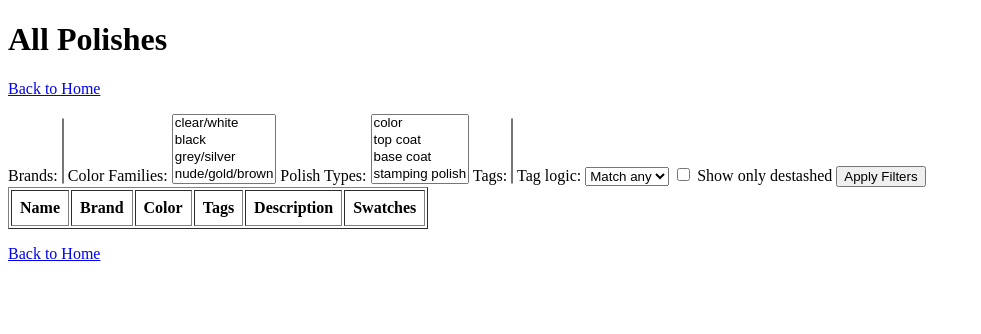
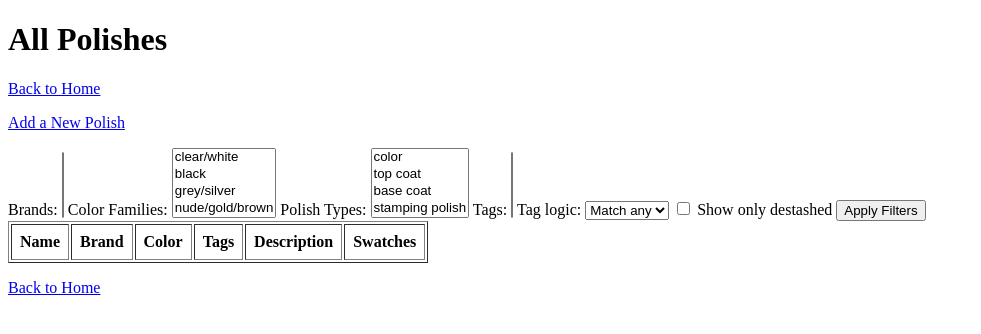
Before and after one commit to mbvillalonga/nail-polish-db, a Flask app: page /polishes in a window 1280 px wide. Shown: the top 334 px of the page, without its empty margins (0-981 px from the left). Run offline with Flask 3, Linux system fonts and the light colour scheme; lists and menus that the app fills with data are empty.

Commit message:
CRUD work for usage (mani) log

```diff
--- a/app.py
+++ b/app.py
@@ -2,11 +2,13 @@ from flask import Flask, render_template, request, redirect, url_for, flash, sen
 from models import db, migrate, Polish, Brand, Tag, ManiLog
 from dotenv import load_dotenv
 from sqlalchemy import func
+from datetime import datetime
 import os
+import json
 
 """
 app.py
-Set up a basic route to display polish inventory and add new records.
+Set up routes for nail-polish-db: display polish inventory, display mani logs, and add new records.
 Mercedes Villalonga, 2025
 """
 
@@ -39,9 +41,72 @@ def create_app():
             "index.html", polishes=polishes
         )  # render index.html template
 
+    # Route for displaying all polishes and info: brand, color, etc.
+    @app.route("/polishes")
+    def view_polishes():
+        #polishes = Polish.query.order_by(Polish.name).all()
+        #return render_template("polishes.html", polishes=polishes)
+
+        polishes_query = Polish.query
+
+        # Get filter parameters
+        brand_ids = request.args.getlist("brand_id")
+        colors = request.args.getlist("color_family")
+        types = request.args.getlist("polish_type")
+        tag_ids = request.args.getlist("tag")
+        tag_logic = request.args.get("tag_logic", "or")
+        destashed_only = request.args.get("destashed")
+
+        # Apply filters dynamically
+        if brand_ids:
+            polishes_query = polishes_query.filter(Polish.brand_id.in_(brand_ids))
+
+        if colors:
+            polishes_query = polishes_query.filter(Polish.color_family.in_(colors))
+
+        if types:
+            polishes_query = polishes_query.filter(Polish.polish_type.in_(types))
+
+        if destashed_only:
+            polishes_query = polishes_query.filter_by(destashed_flag=True)
+
+        if tag_ids:
+            tag_ids = [int(tid) for tid in tag_ids]
+
+            if tag_logic == "and":
+                for tag_id in tag_ids:
+                    polishes_query = polishes_query.filter(Polish.tag.any(Tag.id == tag_id))
+            else:
+                polishes_query = polishes_query.filter(Polish.tag.any(Tag.id.in_(tag_ids)))
+
+        polishes = polishes_query.order_by(Polish.name).all()
+
+        # Pass data needed for filter form dropdowns
+        all_brands = Brand.query.order_by(Brand.name).all()
+        brand_names = [b.name for b in Brand.query.order_by(Brand.name).all()]
+
+        all_tags = Tag.query.order_by(Tag.name).all()
+
+        color_families = list(Polish.color_family.property.columns[0].type.enums)
+        color_families_options = Polish.color_family.property.columns[0].type.enums
+
+        polish_types = list(Polish.polish_type.property.columns[0].type.enums)
+
+        return render_template(
+            "polishes.html",
+            polishes=polishes,
+            all_brands=all_brands,
+            brand_names=brand_names,
+            all_tags=all_tags,
+            color_families=color_families,
+            color_families_options=color_families_options,
+            polish_types=polish_types,
+            request=request,
+        )
+
     # Route for adding a new polish record
-    @app.route("/add", methods=["GET", "POST"])
-    def add():
+    @app.route("/polishes/add", methods=["GET", "POST"])
+    def add_polish():
         brands = Brand.query.order_by(Brand.name).all()
 
         # Color family labels
@@ -130,76 +195,13 @@ def create_app():
             return redirect(url_for("index"))  # return to home page
 
         return render_template(
-            "add.html",
+            "add_polish.html",
             brands=brands,
             color_family_labels = color_family_labels,
             polish_type_labels = polish_type_labels
-        )  # displays the add.html form
+        )  # displays the add_polish.html form
 
-    # Route for displaying all polishes and info: brand, color, etc.
-    @app.route("/polishes")
-    def view_polishes():
-        #polishes = Polish.query.order_by(Polish.name).all()
-        #return render_template("polishes.html", polishes=polishes)
-
-        polishes_query = Polish.query
-
-        # Get filter parameters
-        brand_ids = request.args.getlist("brand_id")
-        colors = request.args.getlist("color_family")
-        types = request.args.getlist("polish_type")
-        tag_ids = request.args.getlist("tag")
-        tag_logic = request.args.get("tag_logic", "or")
-        destashed_only = request.args.get("destashed")
-
-        # Apply filters dynamically
-        if brand_ids:
-            polishes_query = polishes_query.filter(Polish.brand_id.in_(brand_ids))
-
-        if colors:
-            polishes_query = polishes_query.filter(Polish.color_family.in_(colors))
-
-        if types:
-            polishes_query = polishes_query.filter(Polish.polish_type.in_(types))
-
-        if destashed_only:
-            polishes_query = polishes_query.filter_by(destashed_flag=True)
-
-        if tag_ids:
-            tag_ids = [int(tid) for tid in tag_ids]
-
-            if tag_logic == "and":
-                for tag_id in tag_ids:
-                    polishes_query = polishes_query.filter(Polish.tag.any(Tag.id == tag_id))
-            else:
-                polishes_query = polishes_query.filter(Polish.tag.any(Tag.id.in_(tag_ids)))
-
-        polishes = polishes_query.order_by(Polish.name).all()
-
-        # Pass data needed for filter form dropdowns
-        all_brands = Brand.query.order_by(Brand.name).all()
-        brand_names = [b.name for b in Brand.query.order_by(Brand.name).all()]
-
-        all_tags = Tag.query.order_by(Tag.name).all()
-
-        color_families = list(Polish.color_family.property.columns[0].type.enums)
-        color_families_options = Polish.color_family.property.columns[0].type.enums
-
-        polish_types = list(Polish.polish_type.property.columns[0].type.enums)
-
-        return render_template(
-            "polishes.html",
-            polishes=polishes,
-            all_brands=all_brands,
-            brand_names=brand_names,
-            all_tags=all_tags,
-            color_families=color_families,
-            color_families_options=color_families_options,
-            polish_types=polish_types,
-            request=request,
-        )
-
-    # route for handling in-line updates
+    # Route for handling in-line updates
     @app.route("/update_polish_field", methods=["POST"])
     def update_polish_field():
         data = request.get_json()
@@ -233,103 +235,92 @@ def create_app():
         mani_logs = ManiLog.query.order_by(ManiLog.mani_date.desc()).all()
         return render_template("mani_logs.html", mani_logs=mani_logs)
 
-    # # Route for adding new mani log
-    # # Route for adding a new polish record
-    # @app.route("/manis/add", methods=["GET", "POST"])
-    # def add():
-    #     brands = Brand.query.order_by(Brand.name).all()
+    # Route for adding new mani log
+    @app.route("/manis/add", methods=["GET", "POST"])
+    def add_mani():
+        if request.method == "POST":  # when user submits the form:
+            # extract date
+            date_str = request.form["date"]
+            mani_date = datetime.strptime(date_str, "%Y-%m-%d").date()
 
-    #     # Color family labels
-    #     color_family_labels = {
-    #         "clear/white": "Clear / White",
-    #         "black": "Black",
-    #         "grey/silver": "Grey / Silver",
-    #         "nude/gold/brown": "Nude / Gold / Brown",
-    #         "red": "Red",
-    #         "coral/orange": "Coral / Orange",
-    #         "yellow": "Yellow",
-    #         "green": "Green",
-    #         "teal/turq/aqua": "Teal / Turquoise / Aqua",
-    #         "blue": "Blue",
-    #         "indigo": "Indigo",
-    #         "violet": "Violet",
-    #         "fuchsia": "Fuchsia",
-    #         "pink": "Pink",
-    #         "base/top coat": "Base / Top Coat"
-    #     }
+            # extract polishes used
+            polishes_json = request.form.get("polishes_used", "[]")
+            try:
+                selected_polishes = json.loads(polishes_json)
+                polish_ids = [int(item["value"]) for item in selected_polishes]
+            except (ValueError, KeyError, TypeError):
+                polish_ids = []
 
-    #     polish_type_labels = {
-    #         "color": "Color",
-    #         "top coat": "Top Coat",
-    #         "base coat": "Base Coat",
-    #         "stamping polish": "Stamping Polish",
-    #         "other": "Other"
-    #     }
+            polishes_used = Polish.query.filter(Polish.id.in_(polish_ids)).all()
 
-    #     if request.method == "POST":  # when user submits the form:
-    #         name = request.form["name"].strip()  # extract polish name
+            # extract tags
+            tags_json = request.form.get("tags", "[]")
+            try:
+                selected_tags = json.loads(tags_json)
+                tag_names = [item["value"].strip().lower() for item in selected_tags]
+            except (ValueError, KeyError, TypeError):
+                tag_names = []
+            #tag_names = json.loads(tag_raw)
+            #tag_names = [t.strip().lower() for t in tag_names if t.strip()]
 
-    #         # brand
-    #         selected_brand = request.form["brand"]
-    #         new_brand_input = request.form.get("new_brand", "").strip()
+            tags = []
 
-    #         if selected_brand == "new" and new_brand_input:
-    #             brand = Brand.query.filter_by(name=new_brand_input).first()
-    #             if not brand:
-    #                 brand = Brand(name=new_brand_input, type="unknown")
-    #                 db.session.add(brand)
-    #                 db.session.commit()
-    #         else:
-    #             brand = Brand.query.filter_by(id=int(selected_brand)).first()
+            for tag_name in tag_names:
+                tag = Tag.query.filter_by(name=tag_name).first() # check if this tag already exists in the Tag table
+                if not tag: # if it doesn't exist yet
+                    tag = Tag(name=tag_name) # stage a new record in Tag table
+                    db.session.add(tag) # add new Tag record
+                tags.append(tag) # add existing Tag name to mani_logs.tags
 
-    #         if not brand:
-    #             flash("Brand could not be determined.", "error")
-    #             return redirect(url_for("add_polish"))
+            # check if a ManiLog record exists for this date already
+            existing = ManiLog.query.filter_by(mani_date=mani_date).first()
 
-    #         color_family = request.form.get("color_family") # extract color
-    #         if color_family == "":
-    #             color_family = None
+            if not existing:
+                new_mani = ManiLog( # create new ManiLog record
+                    mani_date=mani_date,
+                    polish=polishes_used,
+                    tag=tags
+                )
+                db.session.add(new_mani)  # save to ManiLogs table
+                db.session.commit()
+                flash(f"Manicure Log added for {new_mani.mani_date}", "success")
+            #else: # add logic here so that I check whether the mani record on that date includes the same polishes;
+                #if not, log a new ManiLog on the same date (different ID)
 
-    #         full_desc = request.form.get("full_desc", "").strip() # extract description
+            return redirect(url_for("mani_logs"))  # return to list of mani logs
 
-    #         polish_type = request.form["polish_type"] # extract polish type
+        return render_template("add_mani.html")  # displays the add_mani.html form, if add was unsuccessful
 
-    #         # extract tags
-    #         tag_names = request.form.get("tags", "").split(",")
-    #         tag_names = [t.strip().lower() for t in tag_names if t.strip()] #
-    #         tags = []
+    # Search route for polishes
+    @app.route("/search/polishes")
+    def search_polishes():
+        query = request.args.get("q", "").strip().lower()
 
-    #         for tag_name in tag_names:
-    #             tag = Tag.query.filter_by(name=tag_name).first()
-    #             if not tag:
-    #                 tag = Tag(name=tag_name)
-    #                 db.session.add(tag)
-    #             tags.append(tag)
+        results = (
+            db.session.query(Polish.id, Polish.name, Brand.name)
+            .join(Brand)
+            .filter(Polish.name.ilike(f"%{query}%"))
+            .limit(10)
+            .all()
+        )
 
-    #         # check if polish exists for this brand
-    #         existing = Polish.query.filter_by(name=name, brand_id=brand.id).first()
+        return jsonify([
+            {
+                "value": str(pid),
+                "label": f"{pname} ({bname})"
+            }
+            for pid, pname, bname in results
+        ])
 
-    #         if not existing:
-    #             new_polish = Polish( # create new record
-    #                 name=name,
-    #                 polish_type=polish_type,
-    #                 brand_id=brand.id,
-    #                 color_family=color_family,
-    #                 full_desc=full_desc,
-    #                 tag=tags
-    #             )
-    #             db.session.add(new_polish)  # save to table
-    #             db.session.commit()
-    #             flash(f"Polish added: {new_polish.name} by {brand.name}", "success")
+    # Search route for tags
+    @app.route("/search/tags")
+    def search_tags():
+        query = request.args.get("q", "").strip().lower()
+        if not query:
+            return jsonify([])
 
-    #         return redirect(url_for("index"))  # return to home page
-
-    #     return render_template(
-    #         "add.html",
-    #         brands=brands,
-    #         color_family_labels = color_family_labels,
-    #         polish_type_labels = polish_type_labels
-    #     )  # displays the add.html form
+        matches = Tag.query.filter(Tag.name.ilike(f"%{query}%")).order_by(Tag.name).limit(10).all()
+        return jsonify([tag.name for tag in matches])
 
     # Route for accessing my data
     @app.route("/my_data/<path:filename>")
--- a/static/style.css
+++ b/static/style.css
@@ -37,3 +37,19 @@
     flex-wrap: wrap;
     gap: 6px;
 }
+
+.tagify__dropdown {
+    max-width: 400px;
+    font-size: 0.95rem;
+}
+
+.tagify__dropdown__item {
+    padding: 6px 10px;
+    white-space: nowrap;
+    overflow: hidden;
+    text-overflow: ellipsis;
+}
+
+.tagify__tag-text {
+    white-space: nowrap;
+}
--- a/templates/index.html
+++ b/templates/index.html
@@ -16,7 +16,7 @@
     {% endwith %}
     <h1>Nail Polish Collection</h1>
     <h2>UNDER CONSTRUCTION - I am using this page to test various features.</h2>
-    <p><a href="{{ url_for('add') }}">Add a New Polish</a></p>
+    <p><a href="{{ url_for('add_polish') }}">Add a New Polish</a></p>
     <p><a href="{{ url_for('view_polishes') }}">All Polishes: Table View</a></p>
     <p><a href="{{ url_for('view_mani_logs') }}">All Manis: Table View</a></p>
     <ul>
--- a/templates/polishes.html
+++ b/templates/polishes.html
@@ -14,6 +14,8 @@
         <h1>All Polishes</h1>
 
         <p><a href="{{ url_for('index') }}">Back to Home</a></p>
+
+        <p><a href="{{ url_for('add_polish') }}">Add a New Polish</a></p>
 
         <form method="get">
             <label for="brand_id">Brands:</label>
```
Also changed, not shown: templates/add_mani.html (+75 -36 lines), README.md, templates/add_polish.html (renamed from templates/add.html).
